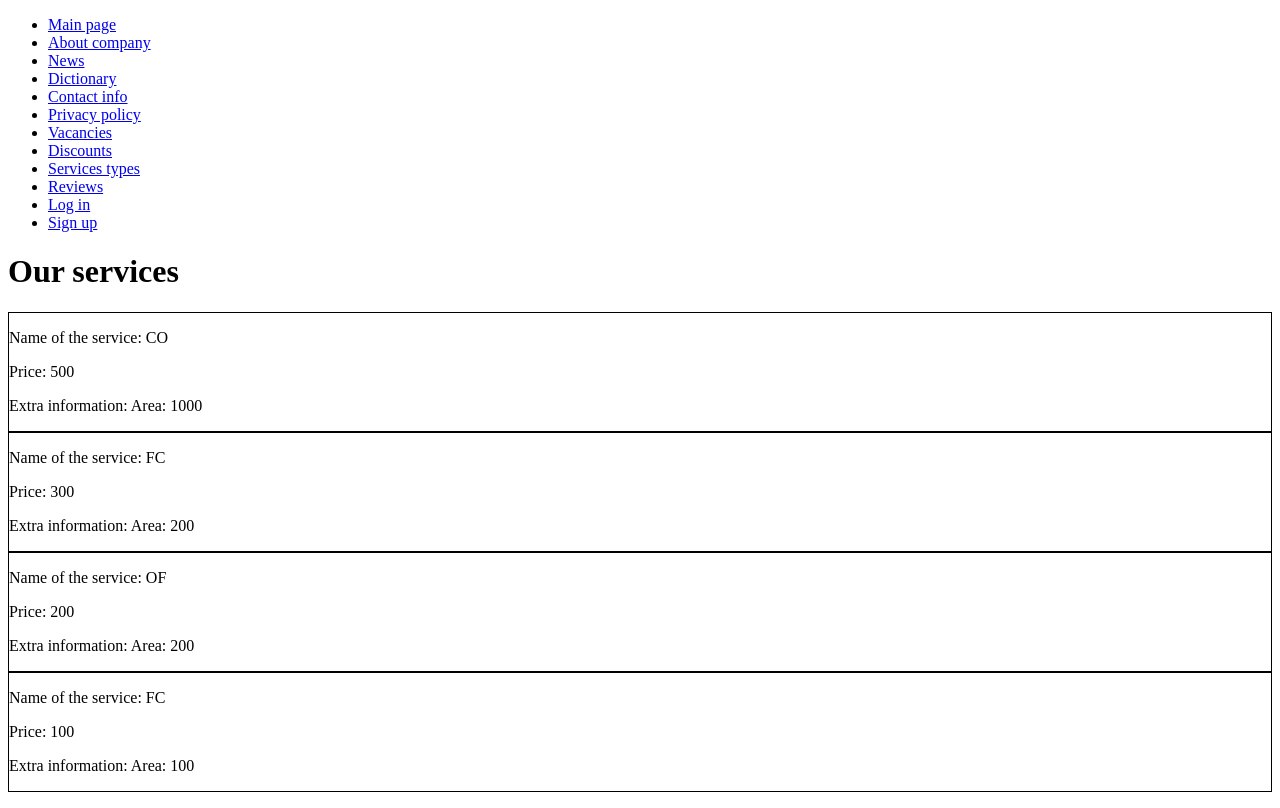
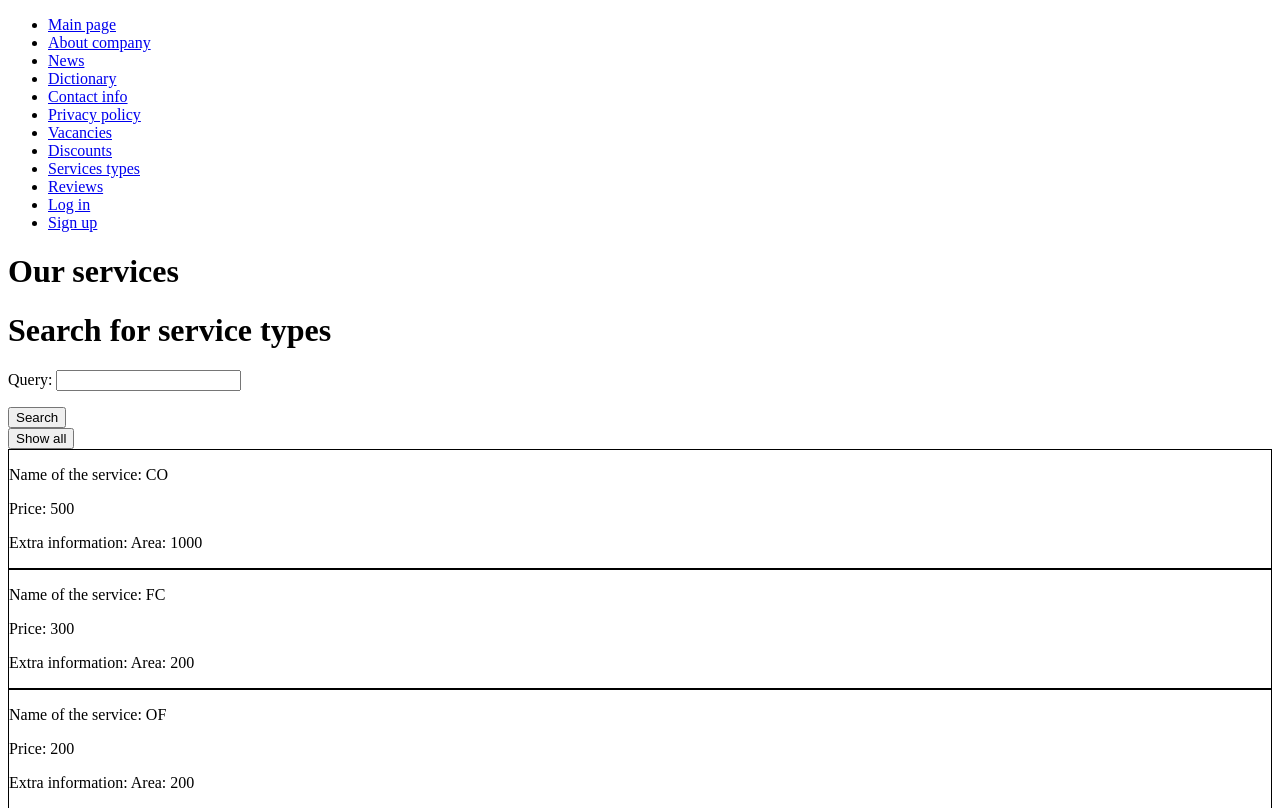
Before and after one commit to bober20/lab_igi_4sem, a Django app: page /services_types/ in a window 1280 px wide. Shown: the top 808 px of the page. Run offline with Django 5.2, Linux system fonts and the light colour scheme; data comes from the database, SQL or seed files in the repository; both versions use the stored data as it was after the commit.

Commit message:
Search was added.

```diff
--- a/igi/lr5/cleaning_service/apps/cleaning_service_app/forms.py
+++ b/igi/lr5/cleaning_service/apps/cleaning_service_app/forms.py
@@ -61,6 +61,10 @@ class AnswerForm(forms.ModelForm):
         exclude = ['date']
 
 
+class SearchForm(forms.Form):
+    query = forms.CharField()
+
+
 # class ServiceTypeForm(forms.ModelForm):
 #     service = forms.ModelChoiceField(queryset=ServiceType.objects.all(), widget=forms.ChoiceField)
 #     employee = forms.ModelChoiceField(queryset=Employee.objects.all(), widget=forms.ChoiceField)
--- a/igi/lr5/cleaning_service/apps/cleaning_service_app/views.py
+++ b/igi/lr5/cleaning_service/apps/cleaning_service_app/views.py
@@ -9,7 +9,7 @@ from apps.cleaning_service_app.apis import *
 import apps.cleaning_service_app.models as models
 from apps.cleaning_service_app import services
 from apps.cleaning_service_app.forms import ReviewForm, ServiceTypeForm, EmployeePositionForm, VacancyForm, OrderForm, \
-    ServiceForm, QuestionForm, AnswerForm
+    ServiceForm, QuestionForm, AnswerForm, SearchForm
 import logging
 
 logger = logging.getLogger('django')
@@ -185,13 +185,43 @@ def delete_service_type(request, pk):
 
     return redirect('cleaning_service:services_types')
 
+# def post_search(request):
+#     form = SearchForm()
+#     if 'query' in request.GET:
+#         form = SearchForm(request.GET)
+#         if form.is_valid():
+#             cd = form.cleaned_data
+#             results = SearchQuerySet().models(models.ServiceType).filter(content=cd['query']).load_all()
+#             # count total results
+#             total_results = results.count()
+#     return render(request,
+#                   'blog/post/search.html',
+#                   {'form': form,
+#                    'cd': cd,
+#                    'results': results,
+#                    'total_results': total_results})
+
 
 class ServicesTypesView(View):
     template_name = "cleaning_service/services.html"
+    form = SearchForm
 
     def get(self, request):
-        context = {'service_types': models.ServiceType.objects.all().order_by('-price')}
+        context = {'service_types': models.ServiceType.objects.all().order_by('-price'), 'form': self.form}
         return render(request, self.template_name, context)
+
+    def post(self, request):
+        form = SearchForm(request.POST)
+        if form.is_valid():
+            cd = form.cleaned_data
+            service_types = models.ServiceType.objects.filter(name=cd['query']).order_by('-price')
+            total_results = service_types.count()
+            return render(request,
+                              self.template_name,
+                              {'form': form,
+                               'service_types': service_types,
+                               'total_results': total_results})
+
 
 
 class AddEmployeePositionView(View):
--- a/igi/lr5/cleaning_service/templates/cleaning_service/services.html
+++ b/igi/lr5/cleaning_service/templates/cleaning_service/services.html
@@ -8,11 +8,28 @@
         <li><a href="{% url 'cleaning_service:add_service' %}">Add service</a></li>
     {% endif %}
 
-    {% for service_type in service_types %}
+    {% if "query" in request.POST %}
+        <h3>Found {{ total_results }} result{{ total_results|pluralize }}</h3>
+    {% endif %}
+
+     <h1>Search for service types</h1>
+        <form action="." method="post">
+        {% csrf_token %}
+            {{ form.as_p }}
+            <input type="submit" value="Search">
+        </form>
+
+        <form action="." method="get">
+        {% csrf_token %}
+            <input type="submit" value="Show all">
+        </form>
+
+        {% for service_type in service_types %}
         <div style="border:1px solid black;">
             <p>Name of the service: {{ service_type.name }}</p>
             <p>Price: {{ service_type.price }}</p>
             <p>Extra information: {{ service_type.extra_info }}</p>
         </div>
-    {% endfor %}
+        {% endfor %}
+
 {% endblock %}
```
Also changed, not shown: igi/lr5/cleaning_service/db.sqlite3.
